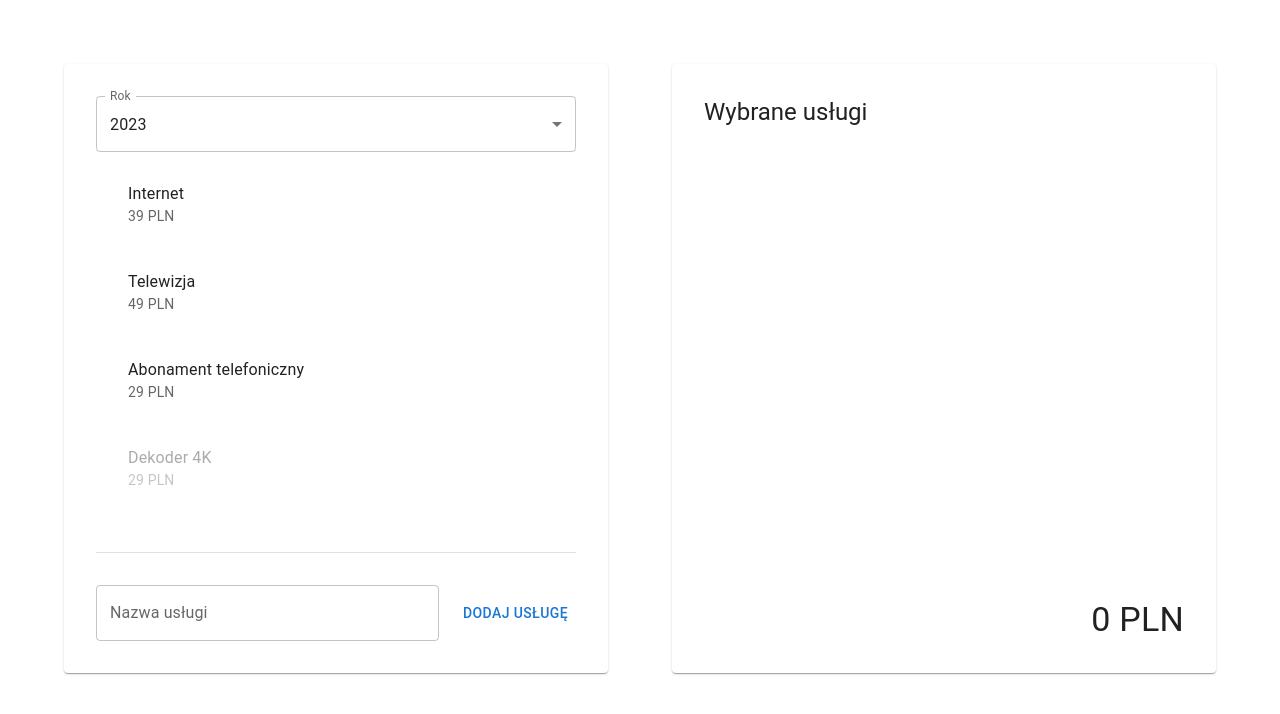
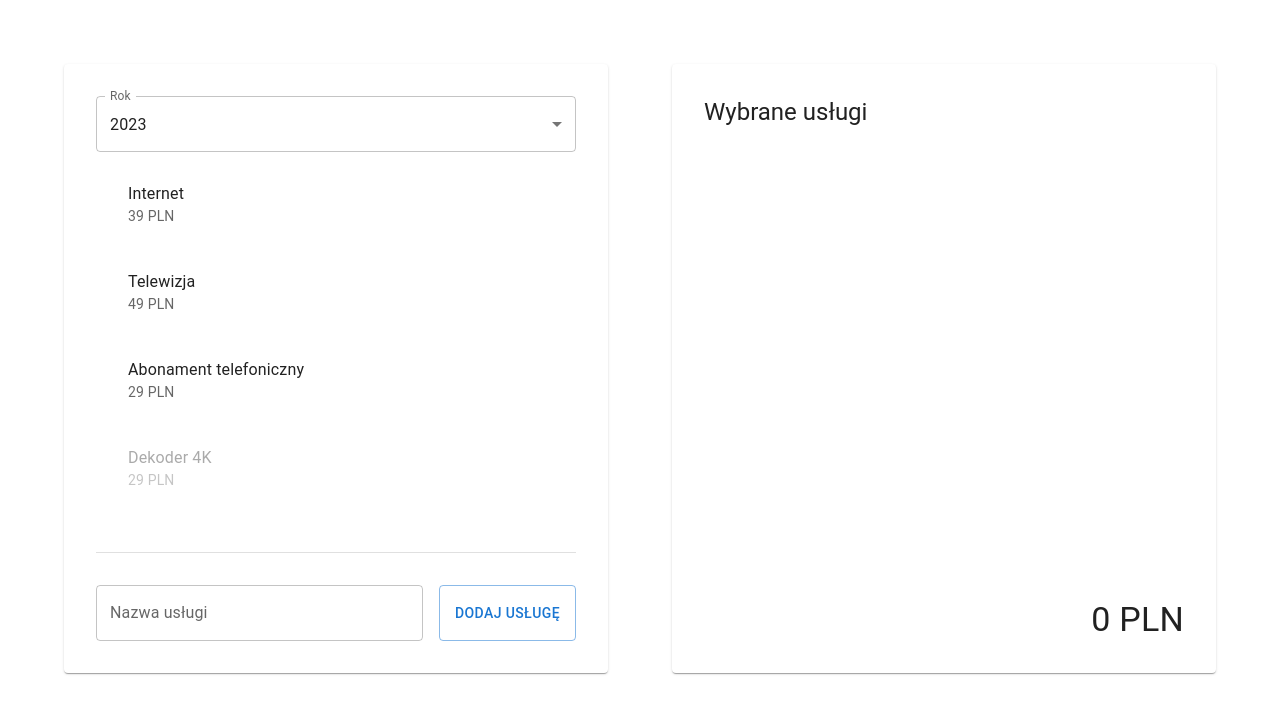
Before and after one commit to HubertNastaly/sp-tech-recruitment-task, a React (Vite) app: page / in a window 1280 px wide. Shown: the top 714 px of the page. Built offline with nearby package versions, Linux system fonts and the light colour scheme.

Commit message:
Add new service functionality

```diff
--- a/src/App.tsx
+++ b/src/App.tsx
@@ -1,16 +1,16 @@
 import { Box, Container } from "@mui/material"
 import { AvailableServicesList } from "./components/AvailableServicesList"
 import { SelectedServicesList } from "./components/SelectedServicesList"
-import { useState } from "react"
+import { useCallback, useState } from "react"
 import { DEFAULT_SERVICES, Service, Year } from "./model"
 import { DEFAULT_YEARS } from "./components/AvailableServicesList/YearSelect"
 
 function App() {
+  const [years] = useState(DEFAULT_YEARS)
   const [selectedYear, setSelectedYear] = useState<Year>(DEFAULT_YEARS[0])
   const [services, setServices] = useState(DEFAULT_SERVICES)
 
-
-  function toggleSelect(toggledService: Service) {
+  const toggleSelect = useCallback((toggledService: Service) => {
     const newServices = services.map(service => {
       if (service.name === toggledService.name) {
         return { ...service, selected: !service.selected }
@@ -21,12 +21,28 @@ function App() {
       return service
     })
     setServices(newServices)
-  }
+  }, [setServices, services])
+
+  const addService = useCallback((serviceName: string) => {
+    const newService: Service = {
+      name: serviceName,
+      prices: Object.fromEntries(years.map(year => [year, 0])),
+      selected: false
+    }
+    setServices(services => [...services, newService])
+  }, [setServices])
 
   return (
     <Container maxWidth="lg">
       <Box sx={{ maxHeight: '100vh', width: '100%', marginTop: 8, display: 'flex', gap: 8 }}>
-        <AvailableServicesList year={selectedYear} onYearChange={setSelectedYear} services={services} onServiceSelectToggle={toggleSelect} />
+        <AvailableServicesList
+          selectedYear={selectedYear}
+          years={years}
+          onYearChange={setSelectedYear}
+          services={services}
+          onServiceSelectToggle={toggleSelect}
+          onServiceAdd={addService}
+        />
         <SelectedServicesList year={selectedYear} services={services} />
       </Box>
     </Container>
--- a/src/components/AvailableServicesList/AvailableServicesList.tsx
+++ b/src/components/AvailableServicesList/AvailableServicesList.tsx
@@ -1,17 +1,20 @@
-import { Box, Button, Divider, List, ListItem, ListItemButton, ListItemIcon, ListItemText, Paper, TextField } from "@mui/material"
+import { Divider, List, ListItem, ListItemButton, ListItemIcon, ListItemText, Paper } from "@mui/material"
 import { useCallback } from "react"
 import { Service, Year } from "../../model"
 import { CheckCircle } from "@mui/icons-material"
 import { YearSelect } from "./YearSelect"
+import { ServiceInput } from "./ServiceInput"
 
 interface Props {
-  year: Year
+  selectedYear: Year
+  years: Year[]
   onYearChange: (year: Year) => void
   services: Service[]
   onServiceSelectToggle: (service: Service) => void
+  onServiceAdd: (serviceName: string) => void
 }
 
-export const AvailableServicesList = ({ year, onServiceSelectToggle, onYearChange, services }: Props) => {
+export const AvailableServicesList = ({ selectedYear, years, onServiceSelectToggle, onYearChange, services, onServiceAdd }: Props) => {
   const canSelectService = useCallback((service: Service) => {
     const dependency = services.find(({ name }) => service.dependecy === name)
     return dependency ? dependency.selected : true
@@ -19,12 +22,12 @@ export const AvailableServicesList = ({ year, onServiceSelectToggle, onYearChang
 
   return (
     <Paper sx={{ flex: 1, padding: 4 }}>
-      <YearSelect onChange={onYearChange} />
+      <YearSelect years={years} onChange={onYearChange} />
       <List>
         {services.map((service) => (
           <ListItem key={service.name}>
             <ListItemButton disabled={!canSelectService(service)} onClick={() => onServiceSelectToggle(service)}>
-              <ListItemText primary={service.name} secondary={`${service.prices[year]} PLN`} />
+              <ListItemText primary={service.name} secondary={`${service.prices[selectedYear]} PLN`} />
               {service.selected && (
                 <ListItemIcon>
                   <CheckCircle color="primary" />
@@ -35,12 +38,7 @@ export const AvailableServicesList = ({ year, onServiceSelectToggle, onYearChang
         ))}
       </List>
       <Divider sx={{ marginTop: 4, marginBottom: 4 }}/>
-      <Box sx={{ display: 'flex', gap: 2 }}>
-        <TextField label="Nazwa usługi" sx={{ flex: 1 }} />
-        <Button>
-          Dodaj usługę
-        </Button>
-      </Box>
+      <ServiceInput onServiceAdd={onServiceAdd} />
     </Paper>
   )
 }
--- /dev/null
+++ b/src/components/AvailableServicesList/ServiceInput.tsx
@@ -0,0 +1,18 @@
+import { Box, Button, TextField } from "@mui/material"
+import { useState } from "react"
+
+interface Props {
+  onServiceAdd: (serviceName: string) => void
+}
+
+export const ServiceInput = ({ onServiceAdd }: Props) => {
+  const [serviceName, setServiceName] = useState('')
+  return (
+    <Box sx={{ display: 'flex', gap: 2 }}>
+      <TextField label="Nazwa usługi" sx={{ flex: 1 }} value={serviceName} onChange={({ target: { value }}) => setServiceName(value)} />
+      <Button onClick={() => onServiceAdd(serviceName)} variant="outlined">
+        Dodaj usługę
+      </Button>
+    </Box>
+  )
+}
--- a/src/components/AvailableServicesList/YearSelect.tsx
+++ b/src/components/AvailableServicesList/YearSelect.tsx
@@ -1,15 +1,14 @@
 import { FormControl, InputLabel, MenuItem, Select, SelectChangeEvent } from "@mui/material"
-import { useState } from "react"
 import { Year } from "../../model"
 
 export const DEFAULT_YEARS: Year[] = [2023, 2024, 2025]
 
 interface Props {
+  years: Year[]
   onChange: (year: Year) => void
 }
 
-export const YearSelect = ({ onChange }: Props) => {
-  const [years] = useState(DEFAULT_YEARS)
+export const YearSelect = ({ onChange, years }: Props) => {
 
   function handleChange (event: SelectChangeEvent<Year>) {
     onChange(event.target.value as Year)
--- a/src/model/service.ts
+++ b/src/model/service.ts
@@ -1,6 +1,6 @@
 export type Year = number
 export type Price = number
-export type ServiceName = 'Internet' | 'Telewizja' | 'Abonament telefoniczny' | 'Dekoder 4K'
+export type ServiceName = string
 
 export interface Service {
   name: ServiceName
```
